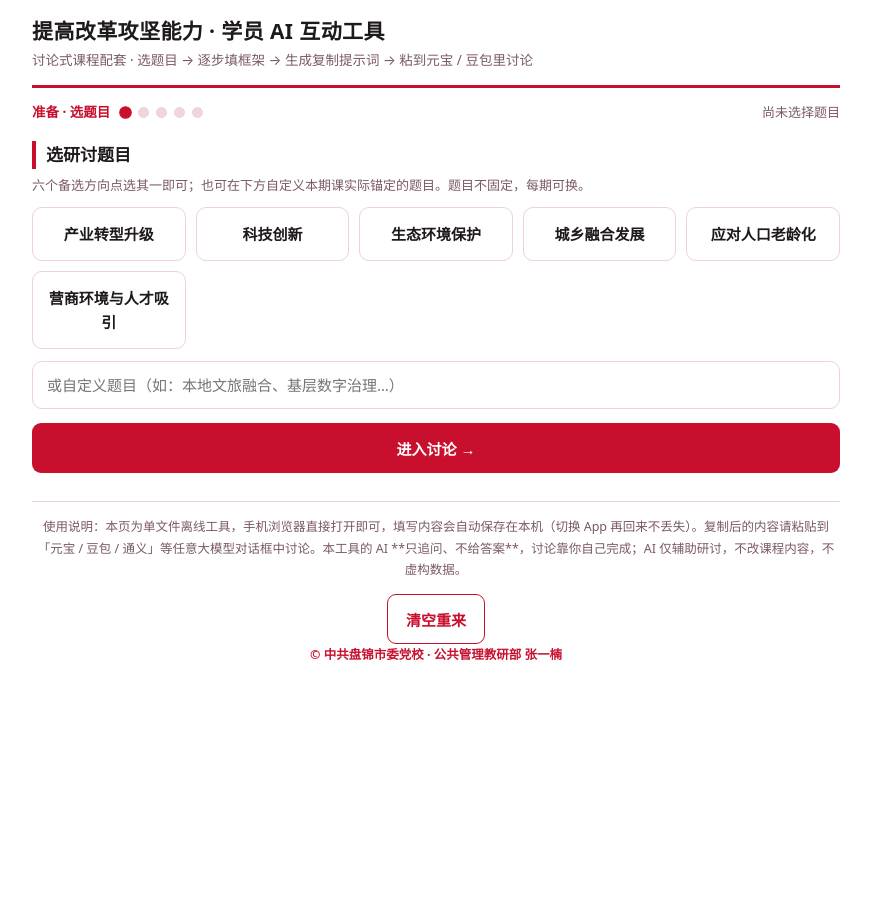
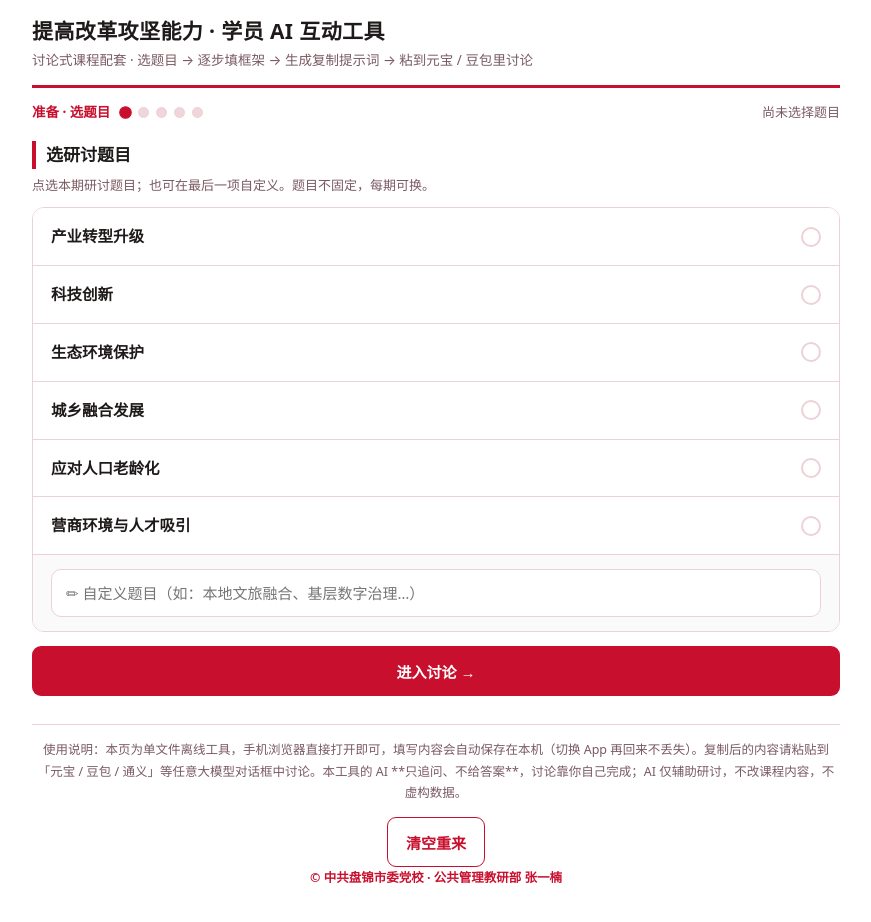
Before and after one commit to ai-nande/reform-course-ai-tool, a plain HTML site: page index.html in a window 1280 px wide. Shown: the whole page, without its empty margins (204-1075 px from the left). Before the commit the page ends 800 px from the top, so only its background shows below. Drawn offline with Linux system fonts and the light colour scheme.

Commit message:
style: 题目选择改为竖向列表+自定义项整合末尾

```diff
--- a/index.html
+++ b/index.html
@@ -34,16 +34,26 @@
   .hint{font-size:13px; color:var(--mut); margin:0 0 12px;}
   h2.st{font-size:17px; font-weight:800; margin:4px 0 6px; padding-left:10px; border-left:4px solid var(--red);}
 
-  /* 题目选择 */
-  .topics{display:grid; grid-template-columns:repeat(auto-fit,minmax(150px,1fr)); gap:10px;}
+  /* 题目选择 — 竖向列表 */
+  .topics{display:flex; flex-direction:column; gap:0; border:1.5px solid var(--line); border-radius:12px; overflow:hidden; background:var(--paper);}
   .topic{
-    border:1.5px solid var(--line); background:var(--paper); color:var(--ink);
-    padding:14px 10px; border-radius:10px; font-size:15px; font-weight:600; cursor:pointer;
-    text-align:center; transition:.15s; min-height:54px; display:flex; align-items:center; justify-content:center;
+    border:none; border-bottom:1px solid var(--line); color:var(--ink);
+    padding:16px 18px; font-size:15.5px; font-weight:600; cursor:pointer;
+    text-align:left; transition:.15s; display:flex; align-items:center; justify-content:space-between;
+    background:#fff;
   }
-  .topic:active{transform:scale(.98);}
-  .topic.active{background:var(--red); color:#fff; border-color:var(--red);}
-  .custom-row{margin-top:12px;}
+  .topic:last-child{border-bottom:none;}
+  .topic:active{background:#fdf4f5;}
+  .topic.active{background:var(--red); color:#fff;}
+  .topic .chk{width:20px; height:20px; border-radius:50%; border:2px solid var(--line); flex-shrink:0; margin-left:12px; transition:.15s; box-sizing:border-box;}
+  .topic.active .chk{background:#fff; border-color:#fff;}
+  /* 自定义题目（列表最后一项内的输入框） */
+  .custom-row{padding:14px 18px; background:#fafafa;}
+  .custom-row input{
+    width:100%; padding:13px 14px; border:1.5px solid var(--line); border-radius:8px;
+    font-size:15px; font-family:inherit; outline:none; background:#fff;
+  }
+  .custom-row input:focus{border-color:var(--red);}
   .custom-row input{
     width:100%; padding:13px 14px; border:1.5px solid var(--line); border-radius:10px;
     font-size:15px; font-family:inherit; outline:none;
@@ -117,11 +127,8 @@
   <!-- 第 0 步：选题目 -->
   <section class="step-view" id="step0">
     <h2 class="st">选研讨题目</h2>
-    <p class="hint">六个备选方向点选其一即可；也可在下方自定义本期课实际锚定的题目。题目不固定，每期可换。</p>
+    <p class="hint">点选本期研讨题目；也可在最后一项自定义。题目不固定，每期可换。</p>
     <div class="topics" id="topics"></div>
-    <div class="custom-row">
-      <input id="customTopic" type="text" placeholder="或自定义题目（如：本地文旅融合、基层数字治理…）" oninput="onCustom()">
-    </div>
     <div class="warn" id="warn">请先选择或填写研讨题目，再继续。</div>
     <button class="btn" onclick="goNext()">进入讨论 →</button>
   </section>
@@ -266,7 +273,8 @@ function renderTopics(){
   box.innerHTML='';
   PRESETS.forEach(name=>{
     const b=document.createElement('div');
-    b.className='topic'; b.textContent=name;
+    b.className='topic';
+    b.innerHTML='<span>'+name+'</span><span class="chk"></span>';
     b.addEventListener('click', ()=>{
       selectedPreset = name;
       document.getElementById('customTopic').value='';
@@ -276,6 +284,11 @@ function renderTopics(){
     if(selectedPreset===name) b.classList.add('active');
     box.appendChild(b);
   });
+  // 自定义项（最后一项）
+  const c=document.createElement('div');
+  c.className='topic custom-row';
+  c.innerHTML='<input id="customTopic" type="text" placeholder="✏ 自定义题目（如：本地文旅融合、基层数字治理…）" oninput="onCustom()">';
+  box.appendChild(c);
 }
 function onCustom(){
   selectedPreset=null;
```
